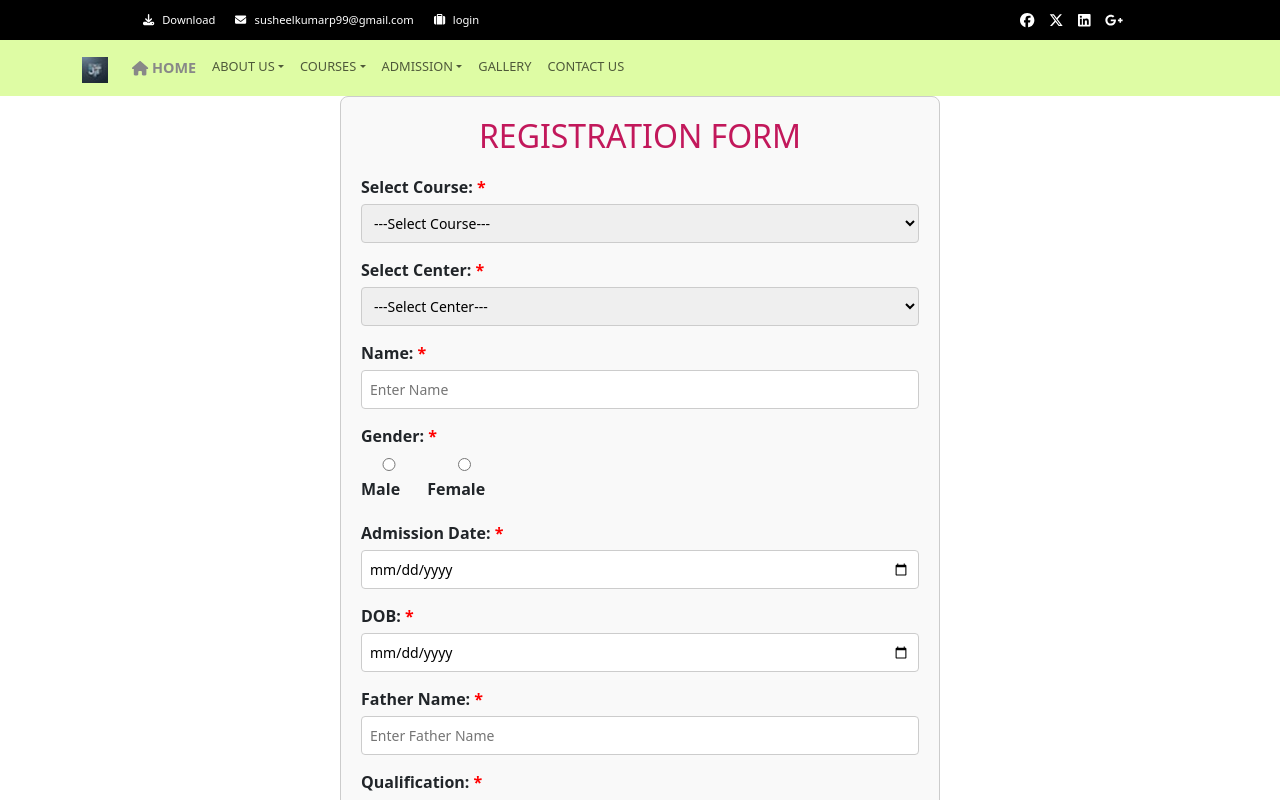
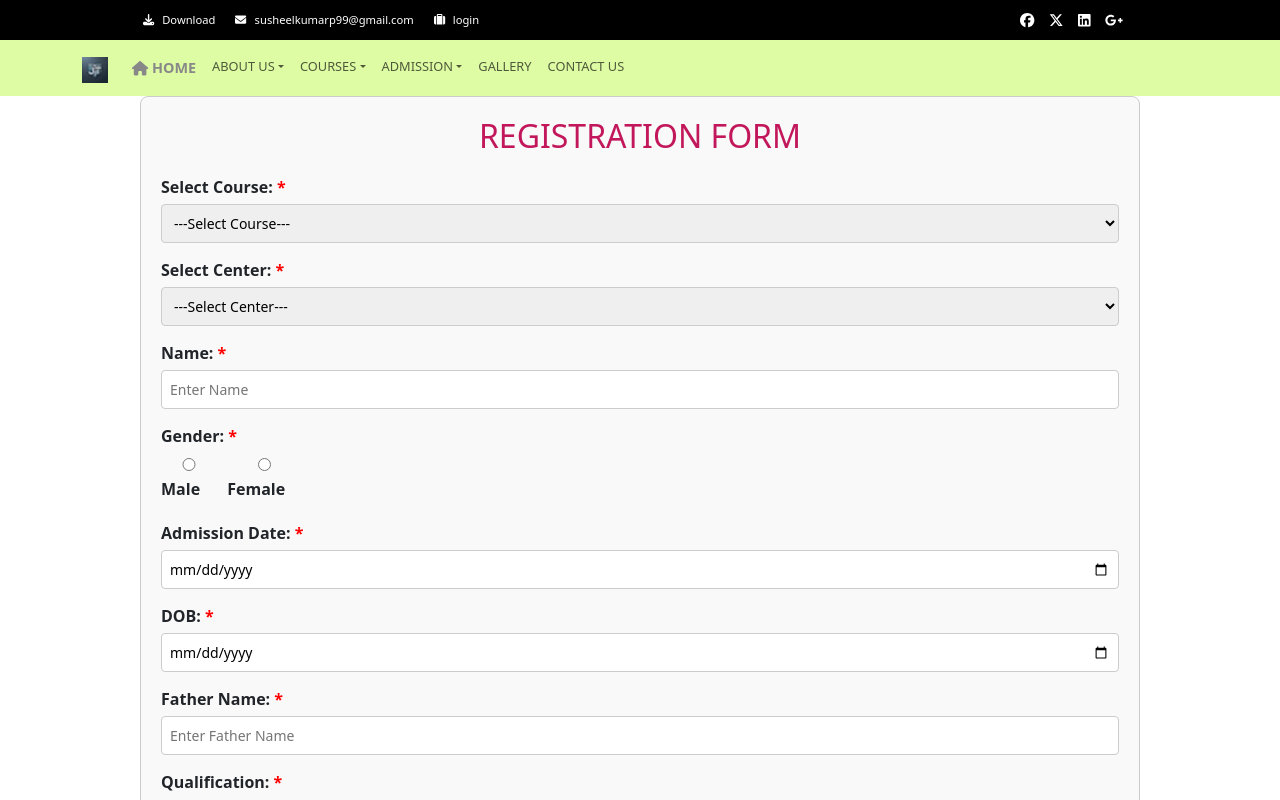
Before and after one commit to SusheelCoder/JIT-WEB-D-PROJECT-, a React (Vite) app: page /applyOnline in a window 1280 px wide. Shown: the top 800 px of the page. Built offline with nearby package versions, Linux system fonts and the light colour scheme.

Commit message:
thoda sa width bda diya

```diff
--- a/src/components/Webpages/Admission/applyOnlineForm/Applyonline.css
+++ b/src/components/Webpages/Admission/applyOnlineForm/Applyonline.css
@@ -1,5 +1,5 @@
 .registration-form {
-    max-width: 600px;
+    max-width: 1000px;
     margin: 0 auto;
     padding: 20px;
     border: 1px solid #ccc;
```
